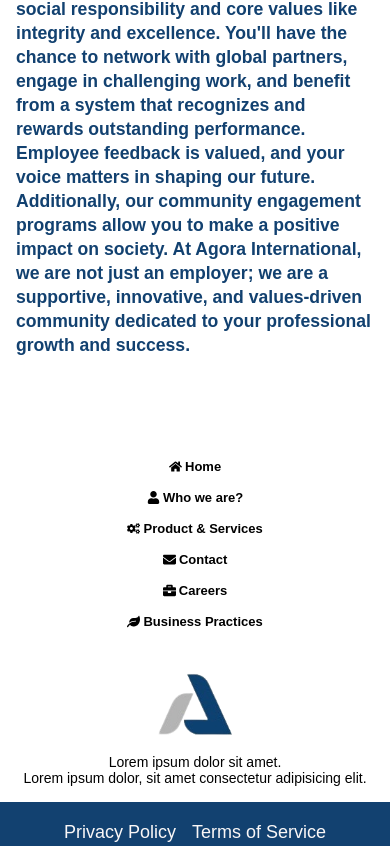
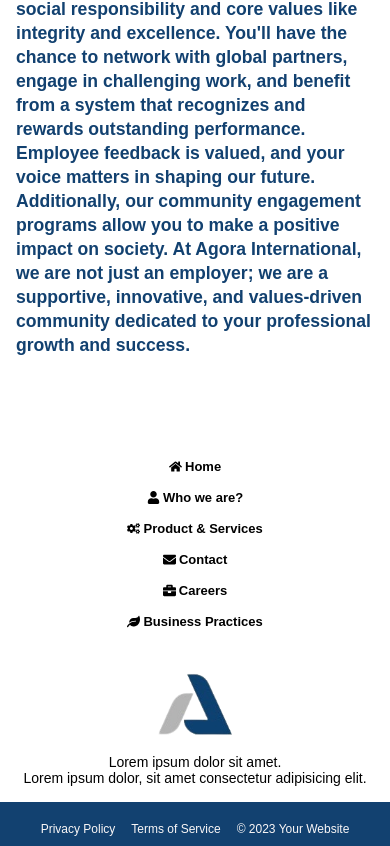
Before and after one commit to shakiba-vakili/EcommerceWebsite, a React (Create React App) app: page /careers in a window 390 px wide. Shown: the part 1151-1997 px from the top of the page. Built offline with nearby package versions, Linux system fonts and the light colour scheme.

Commit message:
update 11

```diff
--- a/src/components/Footer/Footer.css
+++ b/src/components/Footer/Footer.css
@@ -84,5 +84,8 @@
         align-items: center;
         margin: 0 auto;
       }
+      .f-end .navbar-link{
+        font-size: 12px;
+      }
     }
   }
--- a/src/components/Navbar/Navbar.css
+++ b/src/components/Navbar/Navbar.css
@@ -102,4 +102,7 @@
   .n-container {
     padding: 1rem 0 0 0;
   }
+  .n-menu .button {
+    font-size: 16px;
+  }
 }
--- a/src/components/PrivacyPolicy/PrivacyPolicy.css
+++ b/src/components/PrivacyPolicy/PrivacyPolicy.css
@@ -23,7 +23,7 @@ padding: 1rem;
 
 }
   .pp-text {
-    width:100%;
+    width:80%;
     gap: 2rem;
   }
 }
--- a/src/components/TermsOfService/TermsOfService.css
+++ b/src/components/TermsOfService/TermsOfService.css
@@ -22,7 +22,7 @@
 
       }
       .tos-text {
-        width:100%;
+        width:80%;
         gap: 2rem;
       }
     }
```
